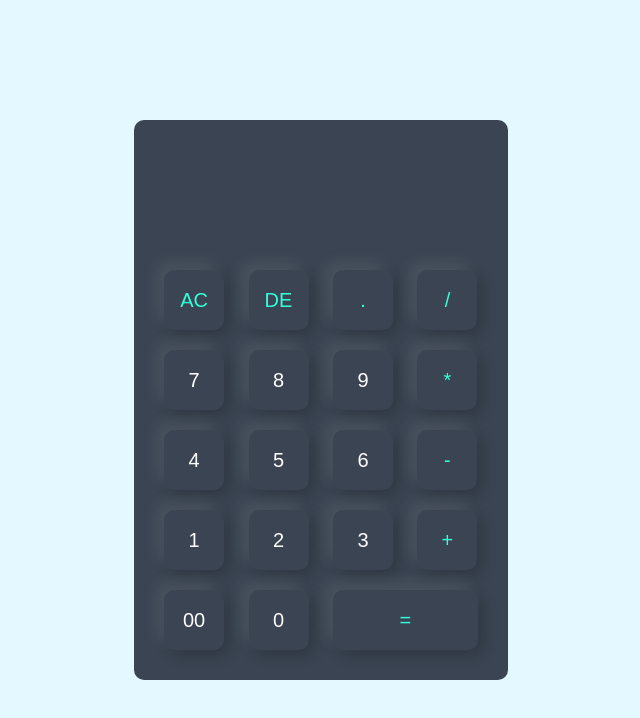
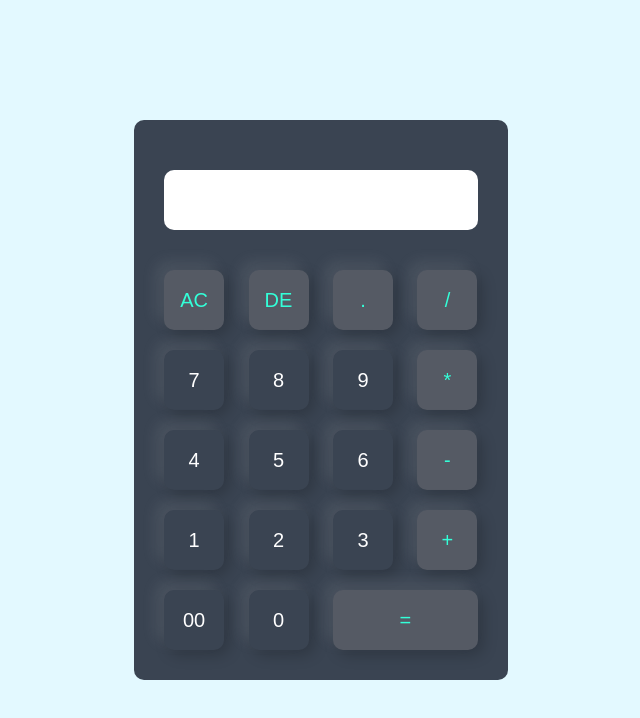
Before and after one commit to rashima200/calculator, a plain HTML site: page index.html in a window 1280 px wide. Shown: the whole page, without its empty margins (319-959 px from the left). Drawn offline with Linux system fonts and the light colour scheme.

Commit message:
feat:final  section is added

```diff
--- a/index.html
+++ b/index.html
@@ -9,39 +9,38 @@
 <body>
    <div class="container">
        <div class="calculator">
-           <form>
+           <form name="calc">
                <div class="display">
-                   <input type="text" name="display" readonly>
+                   <input type="text" id="display" name="display" readonly>
                </div>
                <div>
-                <input type="button" value="AC" onclick="document.getElementById('display').value = ''" class="operator">
-                <input type="button" value="DE" onclick="document.getElementById('display').value = document.getElementById('display').value.slice(0, -1)" class="operator">
-                <input type="button" value="." onclick="document.getElementById('display').value += '.'" class="operator">
-                <input type="button" value="/" onclick="document.getElementById('display').value += '/'" class="operator">
-            </div>
-
-               <div>
-                   <input type="button" value="7" onclick="display.value += '7' ">
-                   <input type="button" value="8" onclick="display.value += '8' ">
-                   <input type="button" value="9" onclick="display.value += '9' ">
-                   <input type="button" value="*" onclick="display.value += '*'" class="operator">
+                   <input type="button" value="AC" onclick="document.calc.display.value = ''" class="operator">
+                   <input type="button" value="DE" onclick="document.calc.display.value = document.calc.display.value.slice(0, -1)" class="operator">
+                   <input type="button" value="." onclick="document.calc.display.value += '.'" class="operator">
+                   <input type="button" value="/" onclick="document.calc.display.value += '/'" class="operator">
                </div>
                <div>
-                   <input type="button" value="4" onclick="display.value += '4' ">
-                   <input type="button" value="5" onclick="display.value += '5' ">
-                   <input type="button" value="6" onclick="display.value += '6' ">
-                   <input type="button" value="-" onclick="display.value += '-'" class="operator">
+                   <input type="button" value="7" onclick="document.calc.display.value += '7'">
+                   <input type="button" value="8" onclick="document.calc.display.value += '8'">
+                   <input type="button" value="9" onclick="document.calc.display.value += '9'">
+                   <input type="button" value="*" onclick="document.calc.display.value += '*'" class="operator">
                </div>
                <div>
-                   <input type="button" value="1" onclick="display.value += '1' ">
-                   <input type="button" value="2" onclick="display.value += '2' ">
-                   <input type="button" value="3" onclick="display.value += '3' ">
-                   <input type="button" value="+" onclick="display.value += '+'"class="operator">
+                   <input type="button" value="4" onclick="document.calc.display.value += '4'">
+                   <input type="button" value="5" onclick="document.calc.display.value += '5'">
+                   <input type="button" value="6" onclick="document.calc.display.value += '6'">
+                   <input type="button" value="-" onclick="document.calc.display.value += '-'" class="operator">
                </div>
                <div>
-                   <input type="button" value="00" onclick="display.value += '00' ">
-                   <input type="button" value="0" onclick="display.value += '0' ">
-                   <input type="button" value="=" onclick="display.value = eval(display.value)" class="equal operator">
+                   <input type="button" value="1" onclick="document.calc.display.value += '1'">
+                   <input type="button" value="2" onclick="document.calc.display.value += '2'">
+                   <input type="button" value="3" onclick="document.calc.display.value += '3'">
+                   <input type="button" value="+" onclick="document.calc.display.value += '+'" class="operator">
+               </div>
+               <div>
+                   <input type="button" value="00" onclick="document.calc.display.value += '00'">
+                   <input type="button" value="0" onclick="document.calc.display.value += '0'">
+                   <input type="button" value="=" onclick="document.calc.display.value = eval(document.calc.display.value)" class="equal operator">
                </div>
            </form>
        </div>
--- a/style.css
+++ b/style.css
@@ -45,11 +45,19 @@ form .display input {
     flex: 1;
     font-size: 45px;
     box-shadow: none;
+    background: #ffffff;
+    border-radius: 10px;
+    color: #000;
+    padding: 10px;
 }
 
 form input.equal {
     width: 145px;
+    background: #33ffd8;
+    color: #000;
 }
-form input.operator{
+
+form input.operator {
     color: #33ffd8;
+    background: #555a64;
 }
```
